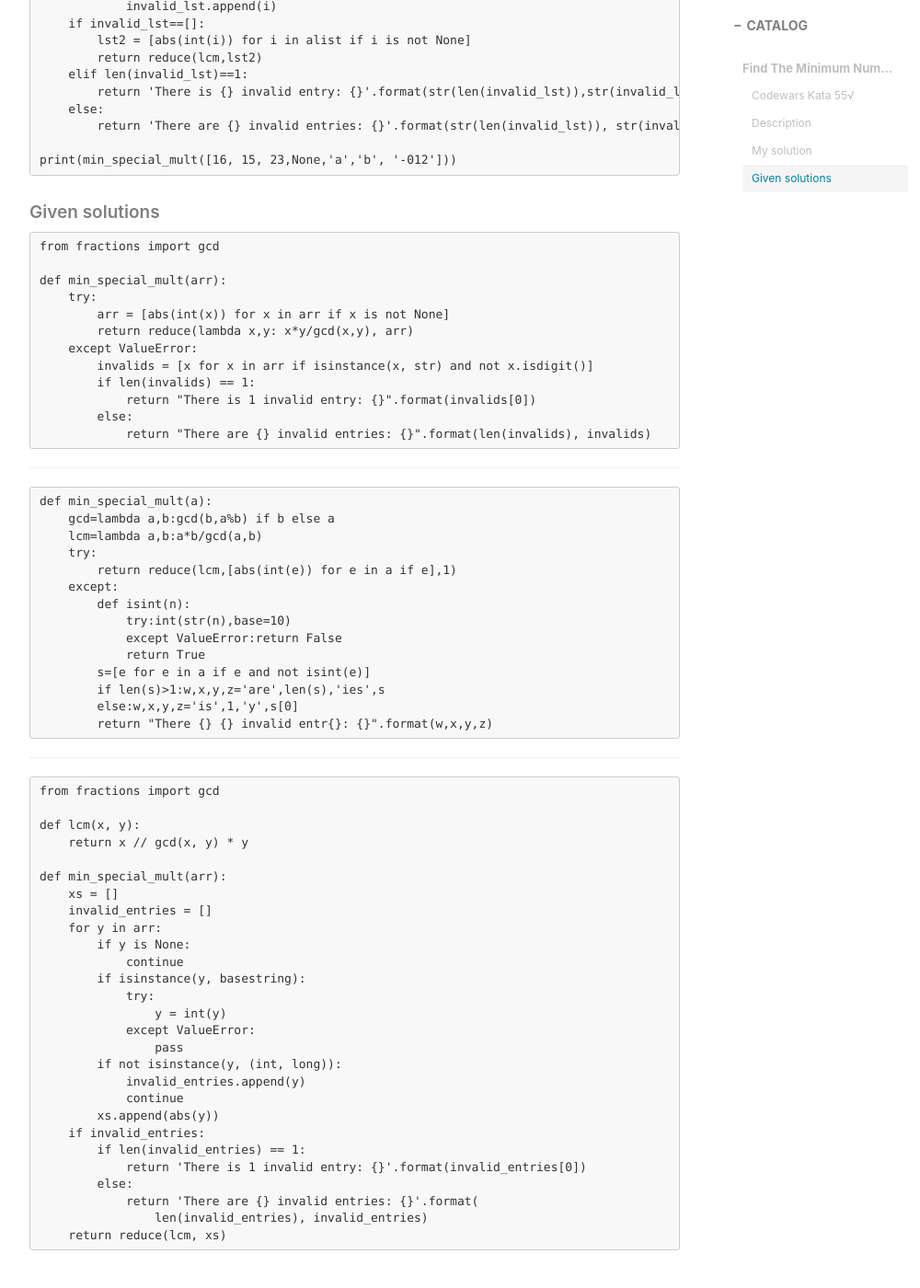
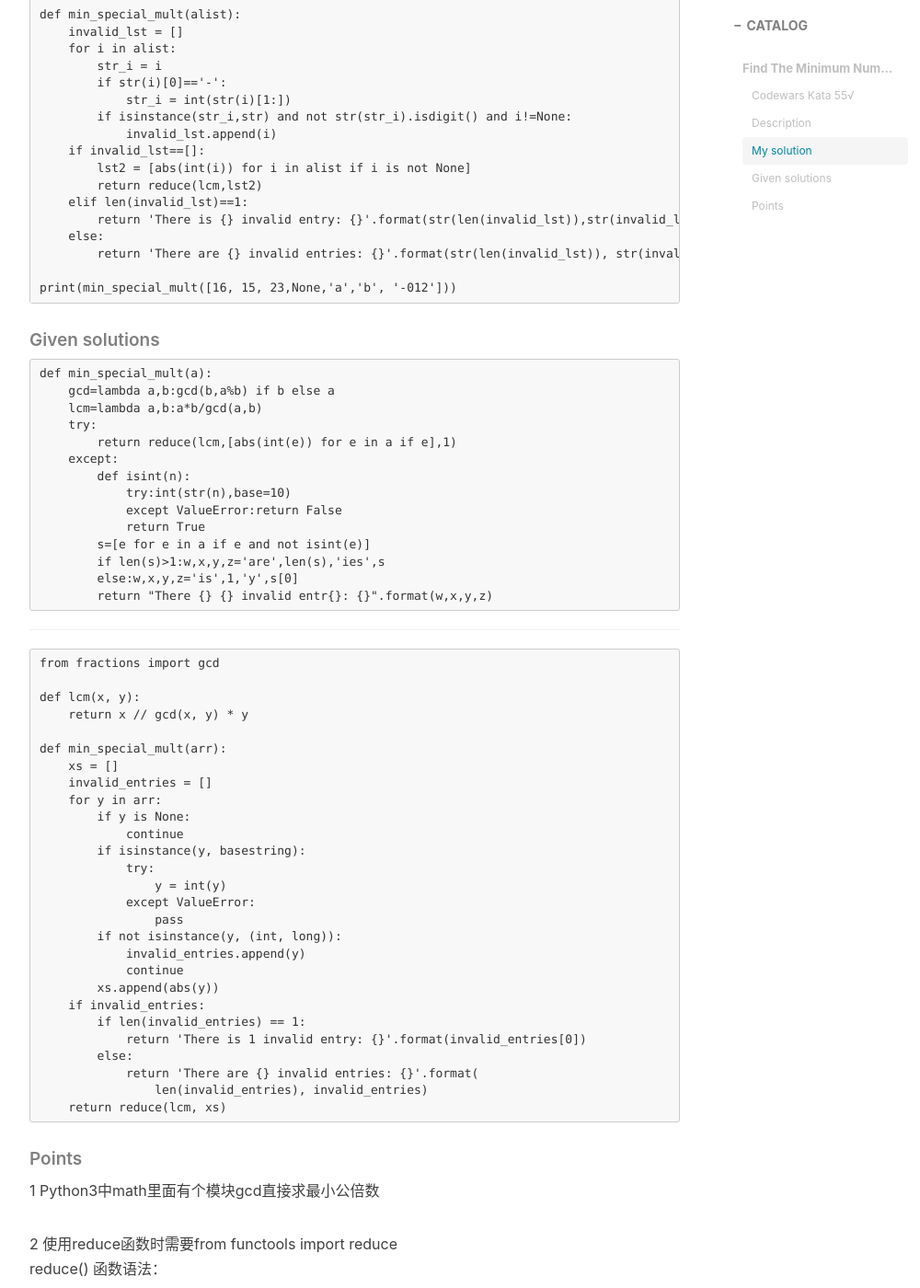
Before and after one commit to huiyanglu/huiyanglu.github.io, a Jekyll site: the page built from _posts/2018-12-06-Codewars-5kyu-min_special_mult.md, in a window 1280 px wide and 1400 px high, scrolled down 2652 px. Shown: the whole window at 92% size, without its empty margins (233-1233 px from the left). Built offline with Jekyll 4.4.1, drawn with Linux system fonts in a browser that asks for light colours; nearby versions of some CDN libraries; comment, search, counter and statistics services are not loaded; some of the changed text lies outside the part shown.

Commit message:
Update 2018-12-06-Codewars-5kyu-min_special_mult.md

```diff
--- a/_posts/2018-12-06-Codewars-5kyu-min_special_mult.md
+++ b/_posts/2018-12-06-Codewars-5kyu-min_special_mult.md
@@ -14,6 +14,10 @@
 #### Codewars Kata 55√
 ##### Description
 https://www.codewars.com/kata/56f1b3c94d0c330e4a000e95/solutions/python
+
+-简述：本题给定一列数，设计一个函数求出该列数的最小公倍数。若该列表中存在数字以外的项，则输出所有invalid项。
+-思路：判断列表中每一项是不是数字，若不是则输出，若全为数字则求最小公倍数。
+-难点：1 考虑数字的特殊情况如'-012'等，这种也是数字。
 
 Given a certain array of integers, create a function that may give the minimum number that may be divisible for all the numbers of the array.
 
@@ -85,20 +89,6 @@
     print(min_special_mult([16, 15, 23,None,'a','b', '-012']))
 
 ##### Given solutions
-    from fractions import gcd
-
-    def min_special_mult(arr):
-        try:
-            arr = [abs(int(x)) for x in arr if x is not None]
-            return reduce(lambda x,y: x*y/gcd(x,y), arr)
-        except ValueError:
-            invalids = [x for x in arr if isinstance(x, str) and not x.isdigit()]
-            if len(invalids) == 1:
-                return "There is 1 invalid entry: {}".format(invalids[0])
-            else:
-                return "There are {} invalid entries: {}".format(len(invalids), invalids)
-
----
     def min_special_mult(a):
         gcd=lambda a,b:gcd(b,a%b) if b else a
         lcm=lambda a,b:a*b/gcd(a,b)
@@ -142,3 +132,17 @@
                 return 'There are {} invalid entries: {}'.format(
                     len(invalid_entries), invalid_entries)
         return reduce(lcm, xs)
+
+##### Points
+1 Python3中math里面有个模块gcd直接求最小公倍数
+
+2 使用reduce函数时需要from functools import reduce
+reduce() 函数语法：
+
+    reduce(function, iterable[, initializer])
+
+function -- 函数，有两个参数，可为lambda自定义的函数
+iterable -- 可迭代对象
+initializer -- 可选，初始参数
+
+3 None不算invalid情况，在全数字的情况中将None去掉再求
```
